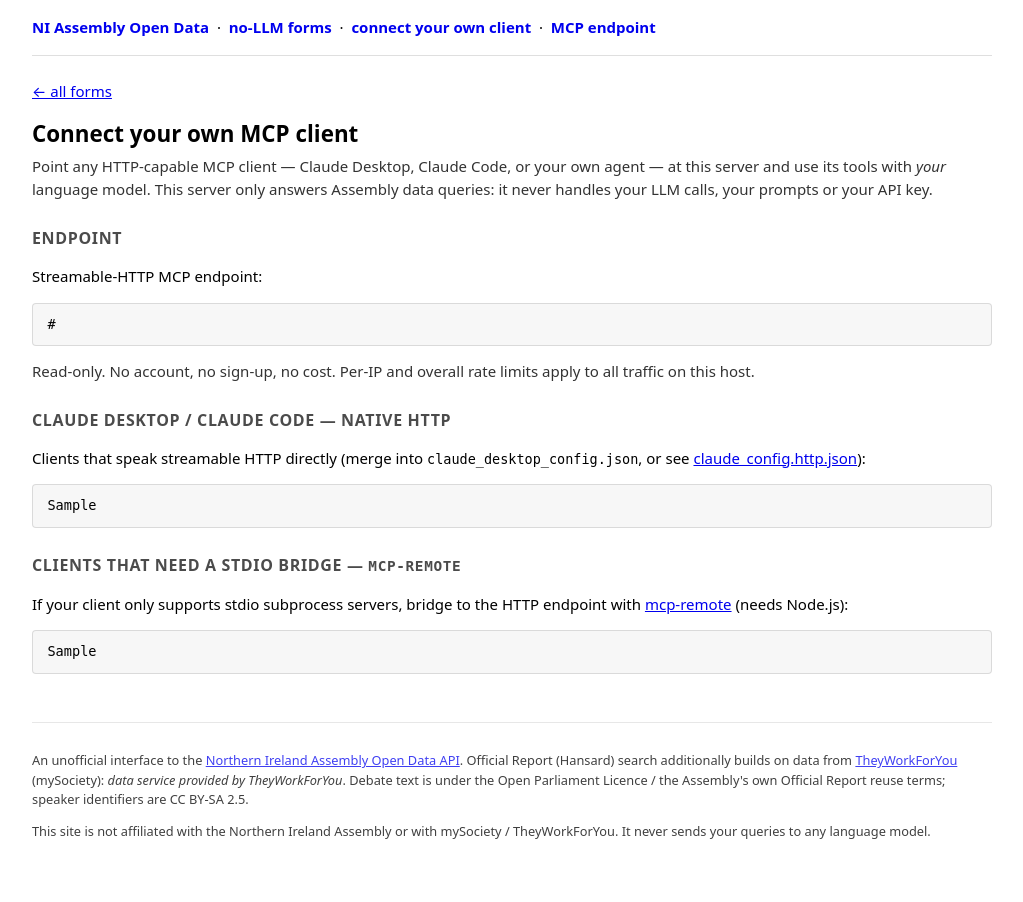
After one commit to tobiasdavidson7-ui/ni-assembly-mcp, a Python web app: template ni_assembly_mcp/forms/templates/connect.html in a window 1280 px wide. The commit adds this page. Shown: the whole page, without its empty margins (128-1151 px from the left). Run offline with Jinja, Linux system fonts and the light colour scheme; the template is opened without the code that fills it: most values are stand-ins (such as "Sample title", 1, 10 or a date in 2020).

Commit message:
Phase 10 (3/3): /connect page + Docker/README wiring
- GET /connect renders the hosted /mcp/ URL and two copy-paste client-config
  snippets (native `url` form + `npx mcp-remote` bridge) from a new
  http_public_url setting (NI_ASSEMBLY_MCP_HTTP_PUBLIC_URL, placeholder default).
- claude_config.http.json committed; base.html gains a /connect nav link and
  pre.snippet styling; index.html points at /connect rather than raw /mcp/.
- docker-compose mcp-server gains an environment block (public URL + rate-limit
  knobs, commented trust-proxy-headers for PaaS); no new service.
- README "Public web UI" subsection; tests/test_connect.py (5 tests). 212 pass.

Co-Authored-By: Claude Sonnet 5 <noreply@anthropic.com>

```diff
--- a/ni_assembly_mcp/forms/templates/base.html
+++ b/ni_assembly_mcp/forms/templates/base.html
@@ -28,6 +28,10 @@
   table { border-collapse: collapse; font-size: .86rem; }
   th, td { border: 1px solid #8884; padding: .3rem .5rem; text-align: left; vertical-align: top; }
   td { white-space: pre-wrap; max-width: 30rem; }
+  code { font-size: .9em; }
+  pre.snippet { background: #8881; border: 1px solid #8884; border-radius: 4px;
+    padding: .7rem .9rem; overflow-x: auto; font-size: .85rem; line-height: 1.4;
+    user-select: all; }
   footer { margin-top: 3rem; padding-top: 1rem; border-top: 1px solid #8884;
            font-size: .8rem; opacity: .75; }
 </style>
@@ -35,7 +39,8 @@
 <body>
 <header>
   <a href="/">NI Assembly Open Data</a> &nbsp;·&nbsp;
-  <span>no-LLM forms</span> &nbsp;·&nbsp;
+  <a href="/">no-LLM forms</a> &nbsp;·&nbsp;
+  <a href="/connect">connect your own client</a> &nbsp;·&nbsp;
   <a href="/mcp/">MCP endpoint</a>
 </header>
 <main>
--- /dev/null
+++ b/ni_assembly_mcp/forms/templates/connect.html
@@ -0,0 +1,28 @@
+{% extends "base.html" %}
+{% block title %}Connect your own client — NI Assembly Open Data{% endblock %}
+{% block content %}
+<p><a href="/">&larr; all forms</a></p>
+<h1>Connect your own MCP client</h1>
+<p class="summary">Point any HTTP-capable MCP client — Claude Desktop, Claude Code,
+or your own agent — at this server and use its tools with <em>your</em> language
+model. This server only answers Assembly data queries: it never handles your LLM
+calls, your prompts or your API key.</p>
+
+<h2>Endpoint</h2>
+<p>Streamable-HTTP MCP endpoint:</p>
+<pre class="snippet">{{ mcp_url }}</pre>
+<p class="summary">Read-only. No account, no sign-up, no cost. Per-IP and
+overall rate limits apply to all traffic on this host.</p>
+
+<h2>Claude Desktop / Claude Code — native HTTP</h2>
+<p>Clients that speak streamable HTTP directly (merge into
+<code>claude_desktop_config.json</code>, or see
+<a href="https://github.com/tobias-davidson/ni-assembly-mcp/blob/main/claude_config.http.json">claude_config.http.json</a>):</p>
+<pre class="snippet">{{ native_snippet }}</pre>
+
+<h2>Clients that need a stdio bridge — <code>mcp-remote</code></h2>
+<p>If your client only supports stdio subprocess servers, bridge to the HTTP
+endpoint with <a href="https://www.npmjs.com/package/mcp-remote">mcp-remote</a>
+(needs Node.js):</p>
+<pre class="snippet">{{ mcp_remote_snippet }}</pre>
+{% endblock %}
--- a/ni_assembly_mcp/forms/templates/index.html
+++ b/ni_assembly_mcp/forms/templates/index.html
@@ -3,8 +3,8 @@
 <h1>Northern Ireland Assembly Open Data</h1>
 <p class="summary">Query the Assembly's open data directly — members, questions,
 plenary business, divisions and the Official Report — with plain HTML forms and
-no language model. Programmatic clients can use the
-<a href="/mcp/">MCP endpoint</a> instead.</p>
+no language model. To use these tools from your own MCP client and language
+model instead, see <a href="/connect">connect your own client</a>.</p>
 
 {% for group, specs in groups %}
 <h2>{{ group }}</h2>
--- a/ni_assembly_mcp/settings.py
+++ b/ni_assembly_mcp/settings.py
@@ -72,6 +72,10 @@ class Settings(BaseSettings):
     # edge — X-Forwarded-For would then be spoofable.
     http_trust_proxy_headers: bool = False
     http_forwarded_allow_ips: str = "*"  # only consulted when trust_proxy_headers is on
+    # Public base URL the server is reachable at, used only to render the copy-paste
+    # client config on `GET /connect`. Placeholder default; override in any real
+    # deployment (e.g. NI_ASSEMBLY_MCP_HTTP_PUBLIC_URL=https://ni-assembly.example).
+    http_public_url: str = "http://localhost:8000"
 
 
 settings = Settings()
```
Also changed, not shown: PLAN.md (+15 -7 lines), claude_config.http.json (added, +7 -0 lines), docker-compose.yaml (+10 -0 lines), ni_assembly_mcp/forms/views.py (+23 -1 lines), tests/test_connect.py (added, +60 -0 lines), README.md.
